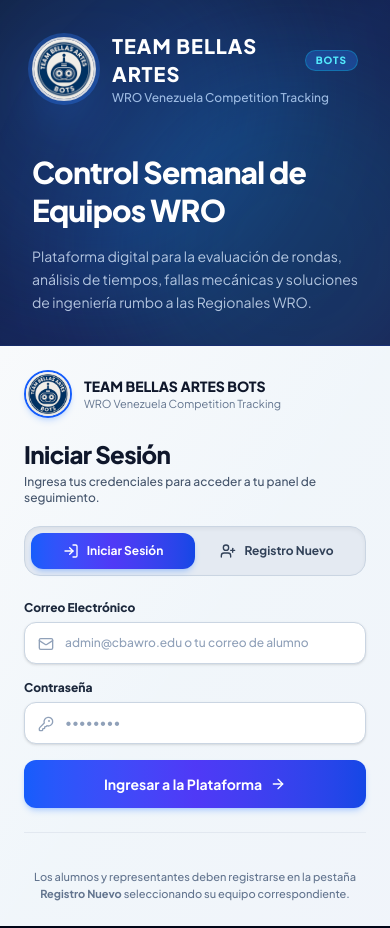
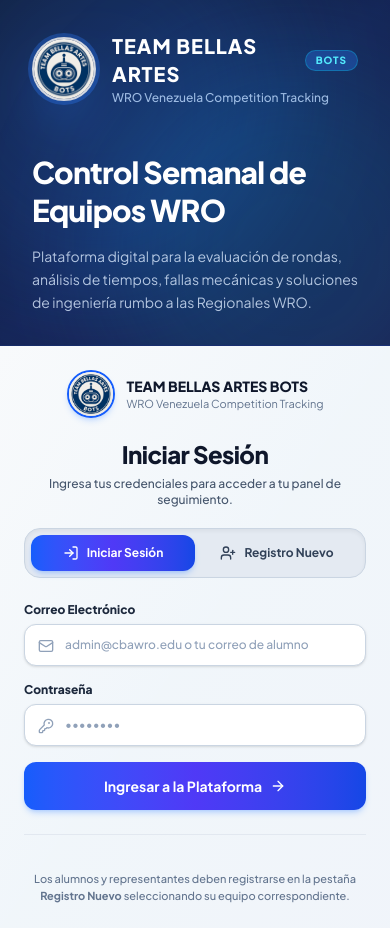
Before and after one commit to themiguedev/CBA-WRO, a React (Vite) app: page / in a window 390 px wide. Built offline with nearby package versions, Linux system fonts and the light colour scheme.

Commit message:
style(auth): centrar encabezado y descripcion en formulario de autenticacion

```diff
--- a/src/components/auth/AuthScreen.jsx
+++ b/src/components/auth/AuthScreen.jsx
@@ -199,24 +199,24 @@ export const AuthScreen = () => {
       <div className="lg:col-span-7 xl:col-span-6 flex items-center justify-center p-6 sm:p-10 lg:p-16 relative bg-gradient-to-br from-slate-50 via-sky-50/25 to-indigo-50/20">
         <div className="w-full max-w-md space-y-6">
           {/* Header del Formulario */}
-          <div>
+          <div className="text-center">
             {/* Logo en versión móvil cuando el banner lateral está arriba */}
-            <div className="flex items-center gap-3 mb-5 lg:hidden">
+            <div className="flex items-center justify-center gap-3 mb-5 lg:hidden">
               <img
                 src={logoImg}
                 alt="Team Bellas Artes Bots"
                 className="h-12 w-12 rounded-full object-cover border-2 border-blue-600 shadow-md shadow-blue-500/20"
               />
-              <div>
+              <div className="text-left">
                 <h3 className="font-black text-sm text-slate-900">TEAM BELLAS ARTES BOTS</h3>
                 <p className="text-[11px] text-slate-500">WRO Venezuela Competition Tracking</p>
               </div>
             </div>
 
-            <h2 className="text-2xl sm:text-3xl font-black text-slate-900 tracking-tight">
+            <h2 className="text-2xl sm:text-3xl font-black text-slate-900 tracking-tight text-center">
               {mode === 'login' ? 'Iniciar Sesión' : 'Crear una Cuenta'}
             </h2>
-            <p className="text-xs sm:text-sm text-slate-600 mt-1 font-medium">
+            <p className="text-xs sm:text-sm text-slate-600 mt-1.5 font-medium text-center">
               {mode === 'login'
                 ? 'Ingresa tus credenciales para acceder a tu panel de seguimiento.'
                 : 'Regístrate como alumno o representante seleccionando tu equipo.'}
```
